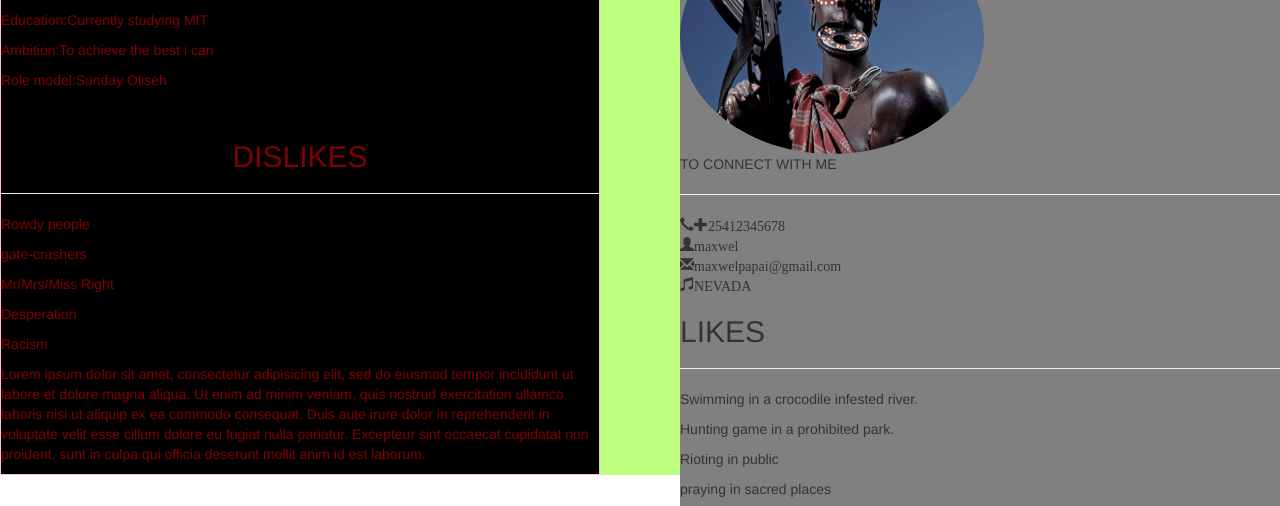
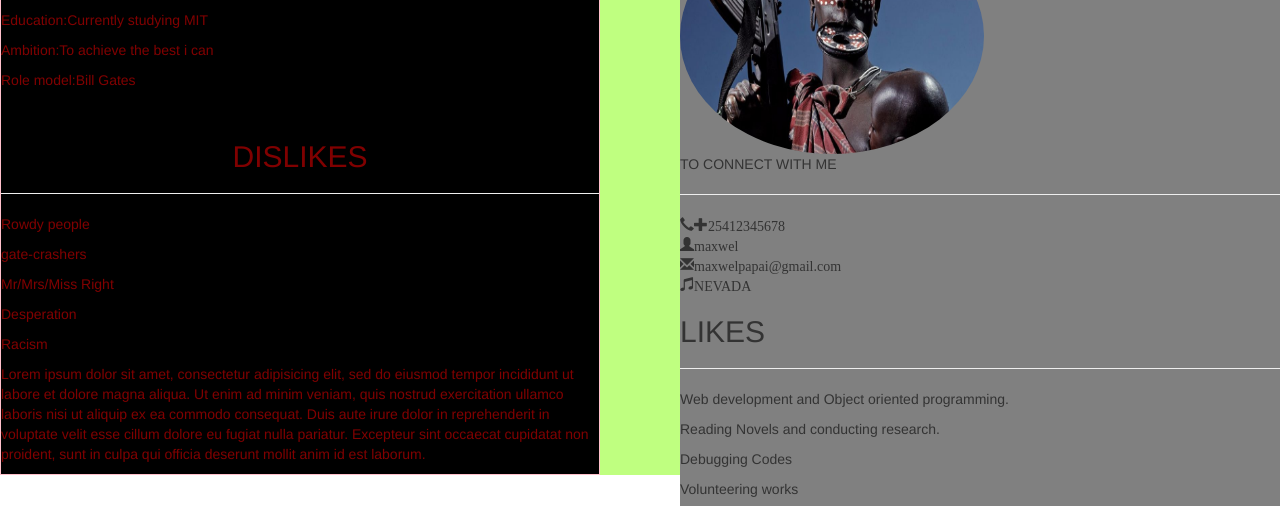
Before and after one commit to maxwelpapai/maxwelpapai7, a plain HTML site: page index.html in a window 1280 px wide. Shown: the part 2021-2527 px from the top of the page. Drawn offline with Linux system fonts and the light colour scheme.

Commit message:
Update index.html

```diff
--- a/index.html
+++ b/index.html
@@ -230,10 +230,10 @@
 				<span class="glyphicon glyphicon-music">NEVADA</span>
 				<h2>LIKES</h2>
 				<hr>
-				<p>Swimming in a crocodile infested river.</p>
-				<p>Hunting game in a prohibited park.</p>
-				<p>Rioting in public</p>
-				<p>praying in sacred places</p>
+				<p>Web development and Object oriented programming.</p>
+				<p>Reading Novels and conducting research.</p>
+				<p>Debugging Codes</p>
+				<p>Volunteering works</p>
 			</div>
 			<div class="twit">
 				<h2 class="text-center text-uppercase ">current status</h2>
@@ -242,7 +242,7 @@
 				<p>Religion:christian</p>
 				<p>Education:Currently studying MIT</p>
 				<p>Ambition:To achieve the best i can</p>
-				<p>Role model:Sunday Oliseh</p>
+				<p>Role model:Bill Gates</p>
 				<br>
 				<h2 class="text-center text-uppercase ">DISLIKES</h2>
 				<hr>
```
